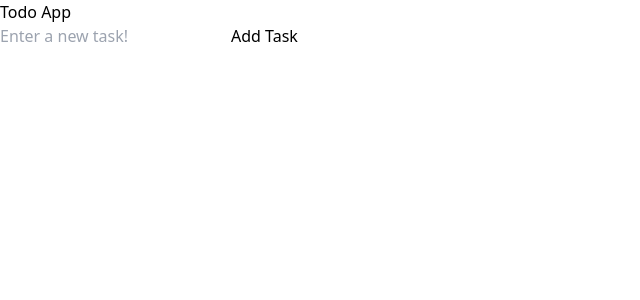
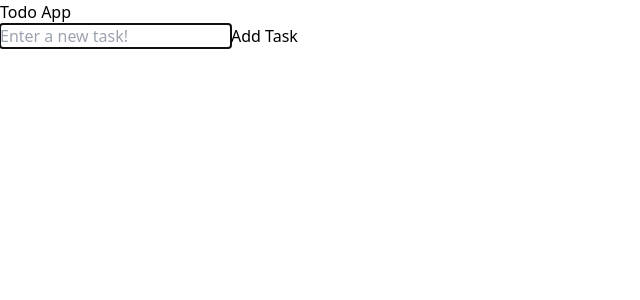
Before and after one commit to MatkoKardum/todo-app, a React (Vite) app: page / in a window 1280 px wide. Shown: the top 300 px of the page, without its empty margins (0-640 px from the left). Built offline with nearby package versions, Linux system fonts and the light colour scheme.

Commit message:
Added focues for input elements

```diff
--- a/src/App.jsx
+++ b/src/App.jsx
@@ -12,7 +12,6 @@ const App = () => {
   const [editingTask, setEditingTask] = useState("");
   const [editingTaskId, setEditingTaskId] = useState(null);
   const [editing, setEditing] = useState(false);
-  const inputElement = useRef();
 
   useEffect(() => {
     localStorage.setItem("tasks", JSON.stringify(tasks));
@@ -43,6 +42,7 @@ const App = () => {
   return (
     <div className="flex flex-col items-center gap-8 p-24 min-h-screen text-black">
       <div className="flex flex-col items-center p-6 min-w-[700px] max-w-[700px] rounded-md drop-shadow-2xl bg-white">
+        <div className="w-full">
           <h1 className="text-6xl text-center font-bold mb-8">Todo App</h1>
           <TaskForm
             newTask={newTask}
@@ -57,6 +57,7 @@ const App = () => {
             deleteTask={deleteTask}
           />
         </div>
+      </div>
 
       {editing && (
         <EditTask
@@ -65,7 +66,6 @@ const App = () => {
           editingTaskId={editingTaskId}
           editingTask={editingTask}
           setTasks={setTasks}
-          inputElement={inputElement}
         />
       )}
     </div>
--- a/src/components/EditTask.jsx
+++ b/src/components/EditTask.jsx
@@ -1,4 +1,4 @@
-import { useEffect } from "react";
+import { useEffect, useRef } from "react";
 import EditOverlay from "./EditOverlay";
 
 const EditTask = ({
@@ -7,8 +7,9 @@ const EditTask = ({
   editingTaskId,
   editingTask,
   setTasks,
-  inputElement,
 }) => {
+  const inputElement = useRef();
+
   useEffect(() => {
     inputElement.current.focus();
   }, [inputElement]);
--- a/src/components/TaskForm.jsx
+++ b/src/components/TaskForm.jsx
@@ -1,6 +1,13 @@
 import { v4 as uuidv4 } from "uuid";
+import { useEffect, useRef } from "react";
 
 const TaskForm = ({ newTask, setNewTask, setTasks }) => {
+  const inputElement = useRef();
+
+  useEffect(() => {
+    inputElement.current.focus();
+  }, [inputElement]);
+
   return (
     <form className="w-full flex justify-center items-center gap-2 p-2">
       <input
@@ -8,6 +15,7 @@ const TaskForm = ({ newTask, setNewTask, setTasks }) => {
         placeholder="Enter a new task!"
         className="w-full p-2 rounded-md text-black border-2 border-green-200 outline-green-200"
         value={newTask}
+        ref={inputElement}
         onChange={(e) => setNewTask(e.target.value)}
       />
       <button
```
Lines whose indentation alone changed are shown as unchanged.
